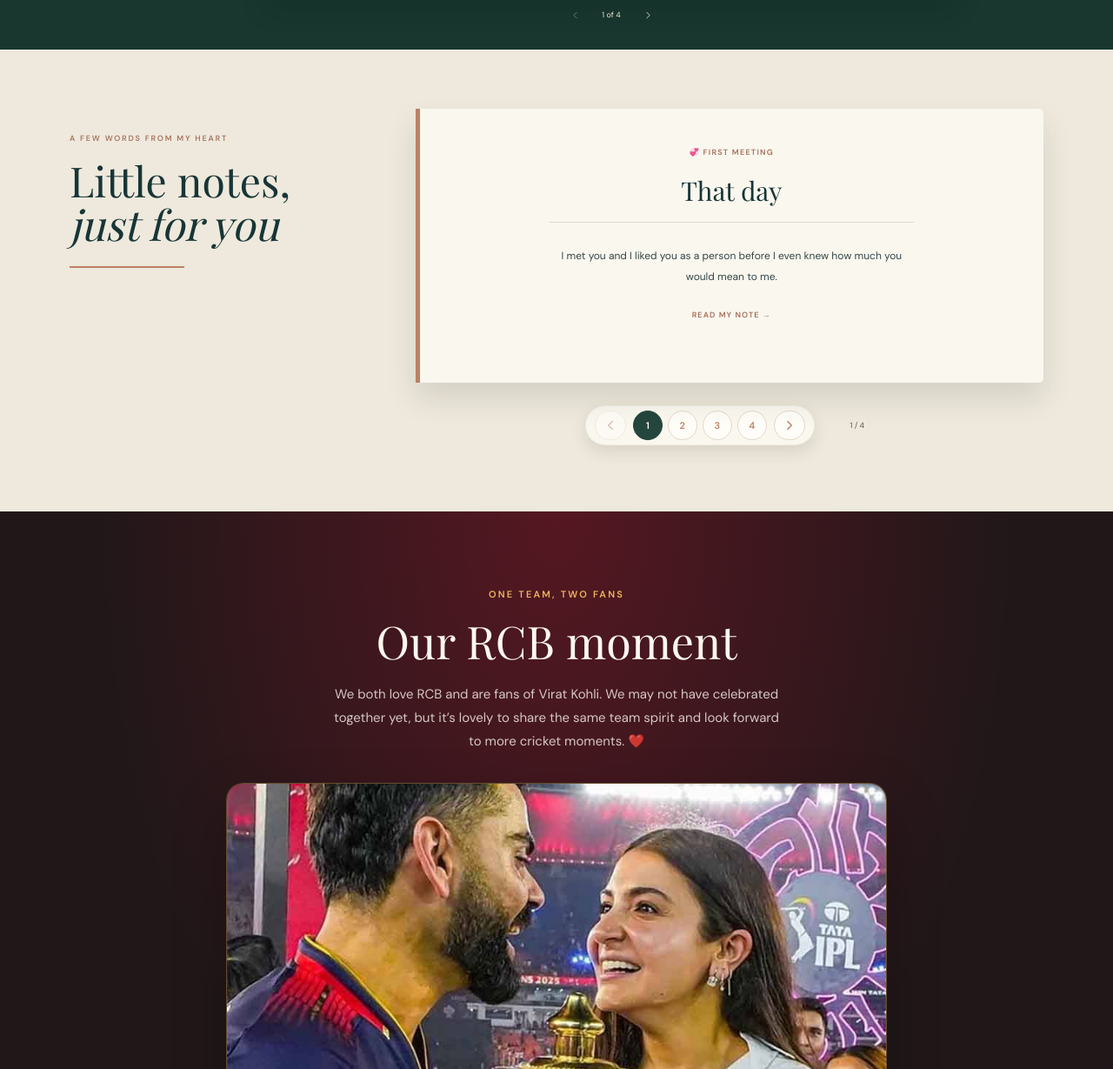
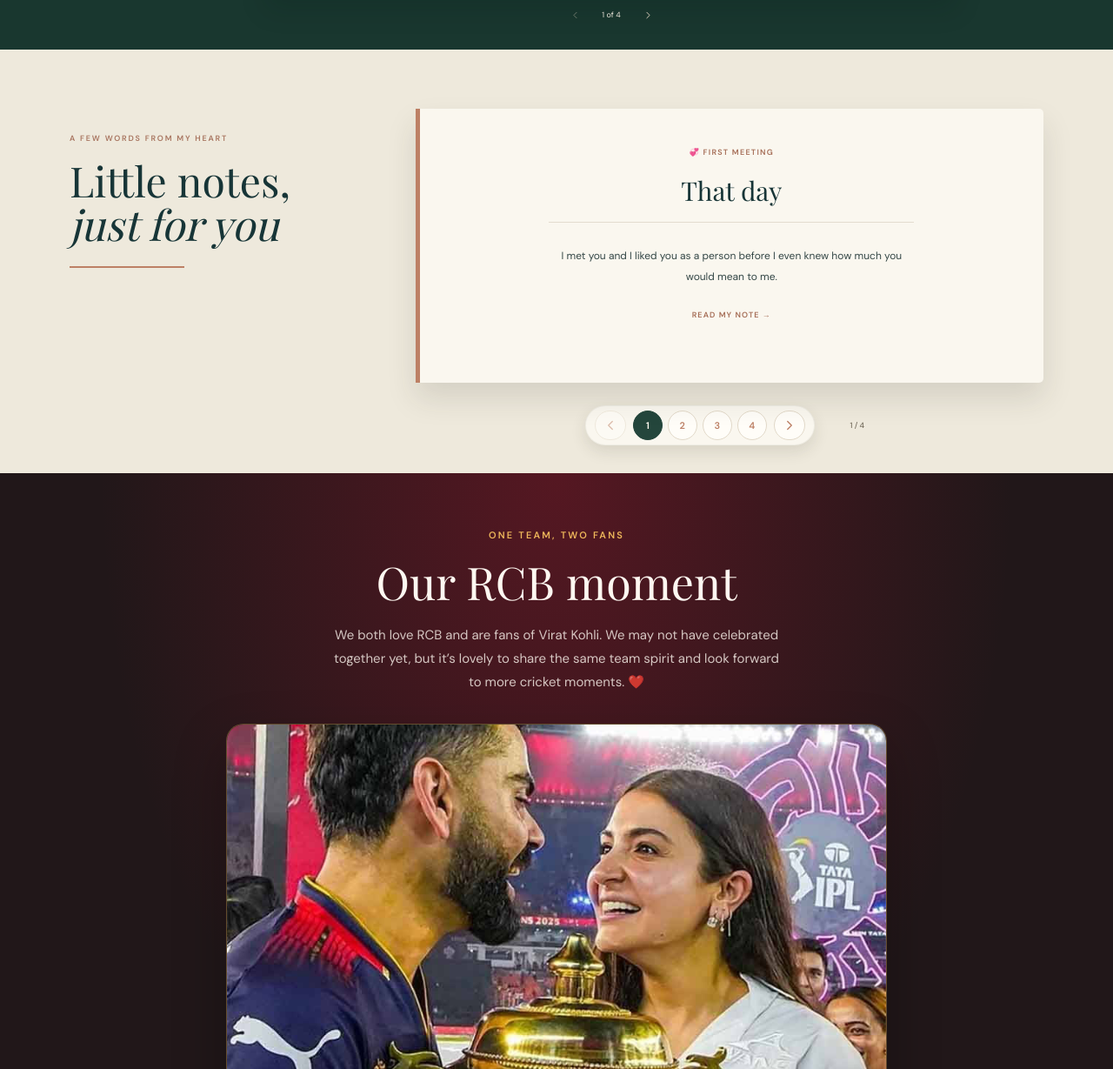
Before and after one commit to raghunathpradhaneice-cpu/Test, a plain HTML site: page for-you-always.html in a window 1280 px wide. Shown: the part 1711-2940 px from the top of the page at 87% size. Drawn offline with nearby package versions, Linux system fonts and the light colour scheme; a web font is replaced by a local one.

Commit message:
rcb edit 4

```diff
--- a/for-you-always.html
+++ b/for-you-always.html
@@ -1989,7 +1989,7 @@ footer {
 }
 
 .note-links {
-    padding: 68px clamp(24px, 6vw, 72px) 76px;
+    padding: 68px clamp(24px, 6vw, 72px) 32px;
     color: #173537;
     background: #eee9dc;
 }
@@ -2204,7 +2204,7 @@ footer {
 
 @media (max-width: 700px) {
     .note-links {
-        padding: 52px 24px 64px;
+        padding: 52px 24px 28px;
     }
 
     .note-links__inner {
@@ -3245,7 +3245,7 @@ footer {
 }
 
 .rcb-gallery {
-    padding: 88px 24px 96px;
+    padding: 64px 24px 96px;
     color: #fff8f1;
     background:
         radial-gradient(ellipse at 50% 0%, rgba(196, 24, 53, .32), transparent 58%),
@@ -3318,7 +3318,7 @@ footer {
 @media (max-width: 520px) {
     .rcb-gallery {
         padding:
-            40px
+            32px
             max(16px, env(safe-area-inset-right, 0px))
             max(48px, env(safe-area-inset-bottom, 0px))
             max(16px, env(safe-area-inset-left, 0px));
```
